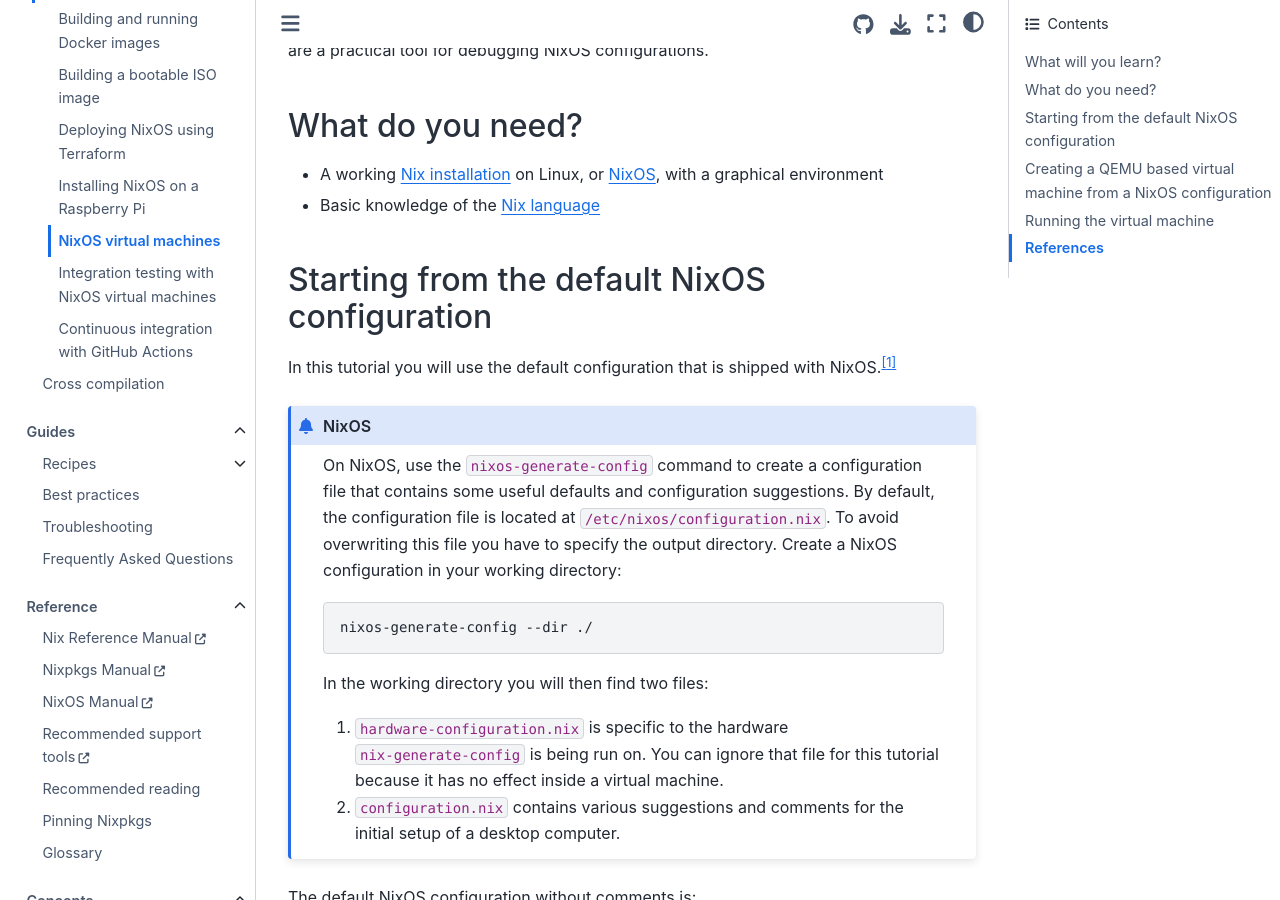
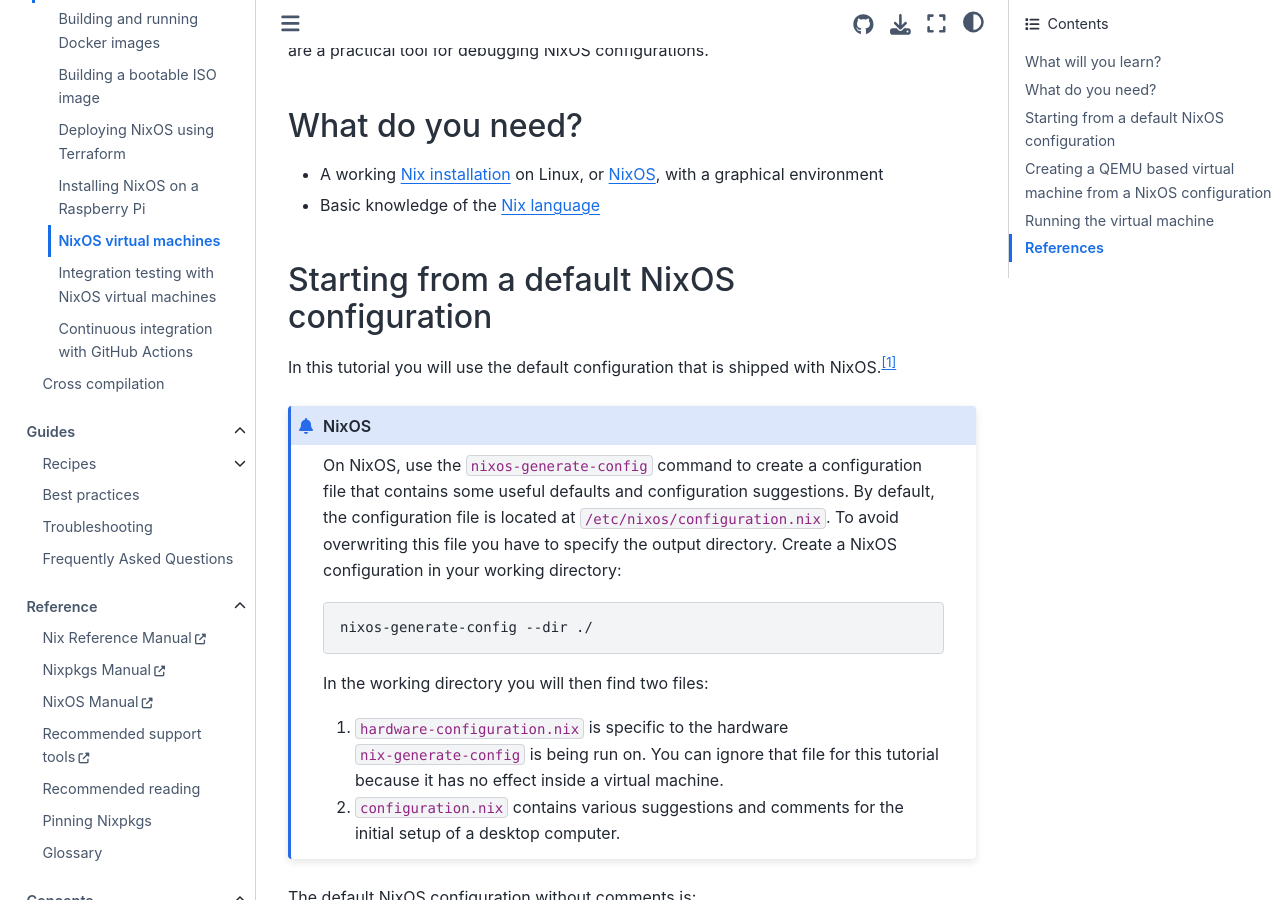
Before and after one commit to NixOS/nix.dev, a Sphinx documentation site: the page built from source/tutorials/nixos/nixos-configuration-on-vm.md, in a window 1280 px wide and 900 px high, scrolled down 508 px. Built offline with Sphinx 7.4.7 and the Sphinx Book theme 1.1.4, drawn with Linux system fonts in a browser that asks for light colours.

Commit message:
heading multiple nixos configurations

```diff
--- a/source/tutorials/nixos/nixos-configuration-on-vm.md
+++ b/source/tutorials/nixos/nixos-configuration-on-vm.md
@@ -20,7 +20,7 @@
 - A working [Nix installation](https://nixos.org/manual/nix/stable/installation/installation.html) on Linux, or [NixOS](https://nixos.org/manual/nixos/stable/index.html#sec-installation), with a graphical environment
 - Basic knowledge of the [Nix language](reading-nix-language)
 
-## Starting from the default NixOS configuration
+## Starting from a default NixOS configuration
 
 In this tutorial you will use the default configuration that is shipped with NixOS.[^nixosconf]
 [^nixosconf]: This [configuration template](https://github.com/NixOS/nixpkgs/blob/4e0525a8cdb370d31c1e1ba2641ad2a91fded57d/nixos/modules/installer/tools/tools.nix#L122-L226) is used.
```
